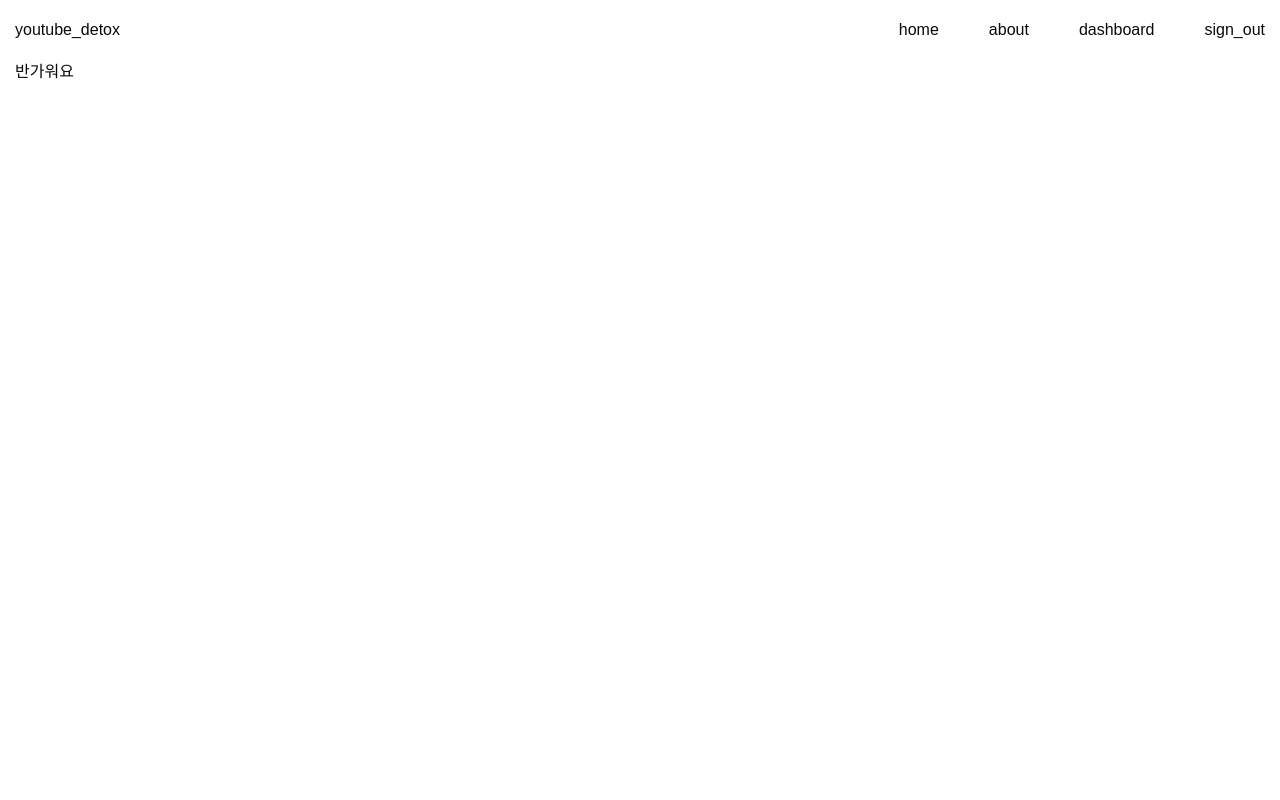
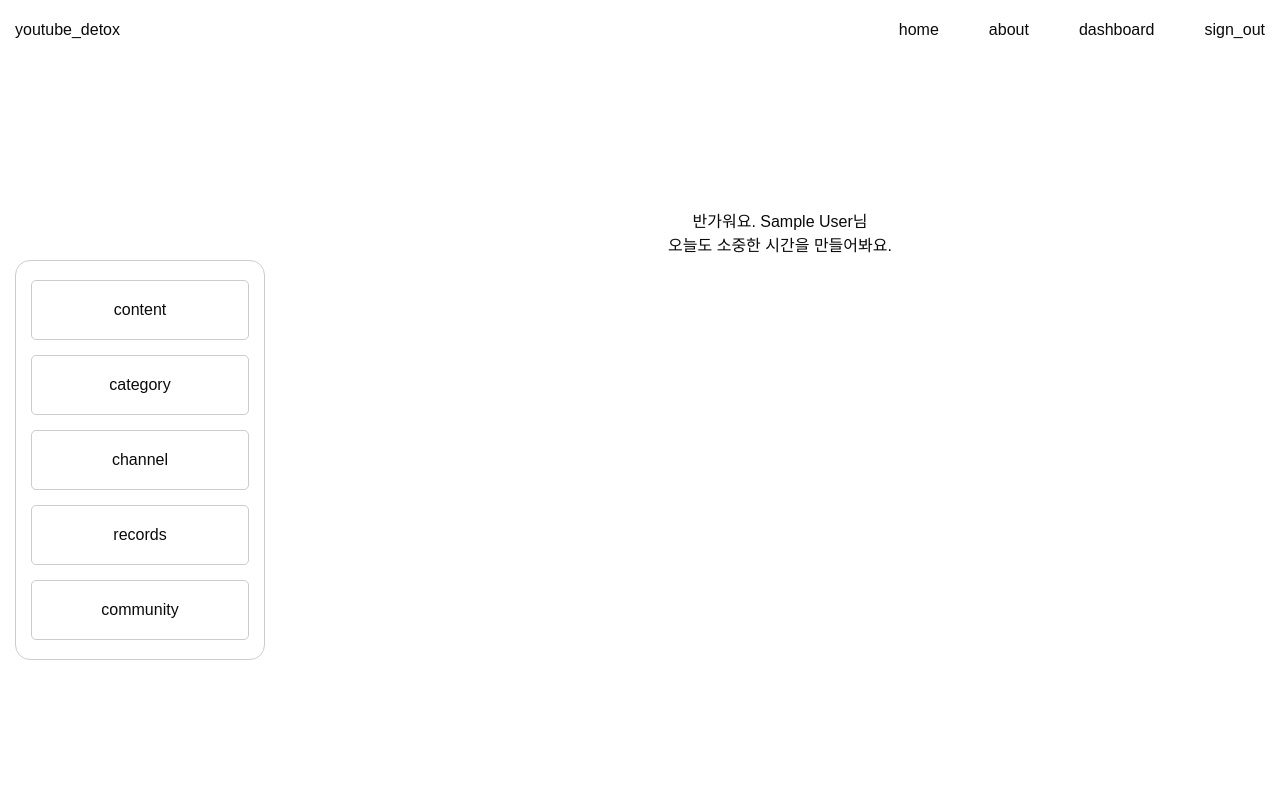
Before and after one commit to parklego/youtube_detox, a Next.js app: page /dashboard in a window 1280 px wide. Shown: the top 800 px of the page. Built offline with nearby package versions, Linux system fonts and the light colour scheme; no server answers; sample sign-in values are in the browser's storage; a web font is replaced by a local one.

Commit message:
dashboard 레이아웃

```diff
--- /dev/null
+++ b/src/app/dashboard/category/page.tsx
@@ -0,0 +1,7 @@
+import React from "react";
+
+const Category = () => {
+  return <div>Category</div>;
+};
+
+export default Category;
--- /dev/null
+++ b/src/app/dashboard/channel/page.tsx
@@ -0,0 +1,7 @@
+import React from "react";
+
+const Channel = () => {
+  return <div>Channel</div>;
+};
+
+export default Channel;
--- /dev/null
+++ b/src/app/dashboard/community/page.tsx
@@ -0,0 +1,7 @@
+import React from "react";
+
+const Community = () => {
+  return <div>Community</div>;
+};
+
+export default Community;
--- /dev/null
+++ b/src/app/dashboard/content/page.tsx
@@ -0,0 +1,7 @@
+import React from "react";
+
+const Content = () => {
+  return <div>Content</div>;
+};
+
+export default Content;
--- /dev/null
+++ b/src/app/dashboard/layout.tsx
@@ -0,0 +1,34 @@
+import Link from "next/link";
+import styles from "./page.module.css";
+import { navList } from "../resources/list";
+
+const DashboardLayout = ({ children }: { children: React.ReactNode }) => {
+  return (
+    <>
+      <div className={styles.container}>
+        <div className={styles.wrapper}>
+          <div className={styles.sidebarWrapper}>
+            <div className={styles.sidebar}>
+              {navList.map((item: NavItemType) => {
+                return (
+                  <Link
+                    href={`/dashboard${item.url}`}
+                    key={item.id}
+                    className={styles.sideItem}
+                  >
+                    {item.title}
+                  </Link>
+                );
+              })}
+            </div>
+          </div>
+          <div className={styles.contentWrapper}>
+            <div>{children}</div>
+          </div>
+        </div>
+      </div>
+    </>
+  );
+};
+
+export default DashboardLayout;
--- a/src/app/dashboard/page.module.css
+++ b/src/app/dashboard/page.module.css
@@ -5,7 +5,65 @@
   height: 100vh;
 }
 
-.contentWrapper {
+.wrapper {
   width: 1280px;
   padding: 0 15px;
+  display: flex;
+  align-items: center;
+  gap: 30px;
+
+  padding: 150px 15px;
 }
+.dashboard {
+}
+
+.contentWrapper {
+  width: 100%;
+  height: 100%;
+
+  text-align: center;
+}
+
+.sideWrapper {
+  display: flex;
+  align-items: center;
+  width: 100%;
+  height: 100%;
+  border: 1px solid blue;
+}
+
+.sidebar {
+  width: 250px;
+  height: 400px;
+  border: 1px solid #ccc;
+  border-radius: 15px;
+  padding: 15px;
+
+  display: flex;
+  flex-direction: column;
+  justify-content: center;
+  align-items: center;
+  gap: 15px;
+  flex-wrap: wrap;
+}
+
+.sideItem {
+  display: flex;
+  justify-content: center;
+  align-items: center;
+  border: 1px solid #ccc;
+  border-radius: 5px;
+  width: 100%;
+  height: 60px;
+}
+
+@media (max-width: 767px) {
+  .wrapper {
+    flex-direction: column;
+    padding: 50px 0;
+  }
+
+  .sidebar {
+    display: none;
+  }
+}
--- a/src/app/dashboard/page.tsx
+++ b/src/app/dashboard/page.tsx
@@ -17,11 +17,10 @@ const Dashboard = () => {
   }
 
   if (session.status === "authenticated") {
-
-
     return (
-      <div className={styles.container}>
-        <div className={styles.contentWrapper}>반가워요 </div>
+      <div className={styles.dashboard}>
+        <p>{`반가워요. ${session.data.user?.name}님`}</p>
+        <p>오늘도 소중한 시간을 만들어봐요.</p>
       </div>
     );
   }
--- /dev/null
+++ b/src/app/dashboard/records/page.tsx
@@ -0,0 +1,7 @@
+import React from "react";
+
+const Records = () => {
+  return <div>Records</div>;
+};
+
+export default Records;
--- a/src/app/resources/list.ts
+++ b/src/app/resources/list.ts
@@ -39,3 +39,31 @@ export const goodItems = [
     image: "/hobby.jpg",
   },
 ];
+
+export const navList = [
+  {
+    id: 0,
+    title: "content",
+    url: "/content",
+  },
+  {
+    id: 1,
+    title: "category",
+    url: "/category",
+  },
+  {
+    id: 2,
+    title: "channel",
+    url: "/channel",
+  },
+  {
+    id: 3,
+    title: "records",
+    url: "/records",
+  },
+  {
+    id: 4,
+    title: "community",
+    url: "/community",
+  },
+];
--- a/src/components/header/Header.tsx
+++ b/src/components/header/Header.tsx
@@ -5,6 +5,7 @@ import Link from "next/link";
 import { links } from "./link";
 import styles from "./Header.module.css";
 import Menu from "./Menu";
+import { navList } from "@/app/resources/list";
 
 const Header = () => {
   const session = useSession();
--- a/src/components/header/Menu.tsx
+++ b/src/components/header/Menu.tsx
@@ -14,6 +14,7 @@ import {
   MenubarShortcut,
   MenubarTrigger,
 } from "@/components/ui/menubar";
+import { navList } from "@/app/resources/list";
 
 const Menu = () => {
   const session = useSession();
@@ -34,6 +35,19 @@ const Menu = () => {
                 <Link className={styles.link} href={"/dashboard"}>
                   <MenubarItem>dashboard </MenubarItem>
                 </Link>
+
+                {navList.map((item: NavItemType) => {
+                  return (
+                    <Link
+                      href={`/dashboard${item.url}`}
+                      key={item.id}
+                      className={styles.sideItem}
+                    >
+                      <MenubarItem>- {item.title}</MenubarItem>
+                    </Link>
+                  );
+                })}
+
                 <MenubarSeparator />
                 <MenubarItem className={styles.link} onClick={() => signOut()}>
                   sign_out
--- a/src/types/types.ts
+++ b/src/types/types.ts
@@ -4,3 +4,9 @@ interface GoodItemType {
   description: string;
   image: string;
 }
+
+interface NavItemType {
+  id: number;
+  title: string;
+  url: string;
+}
```
